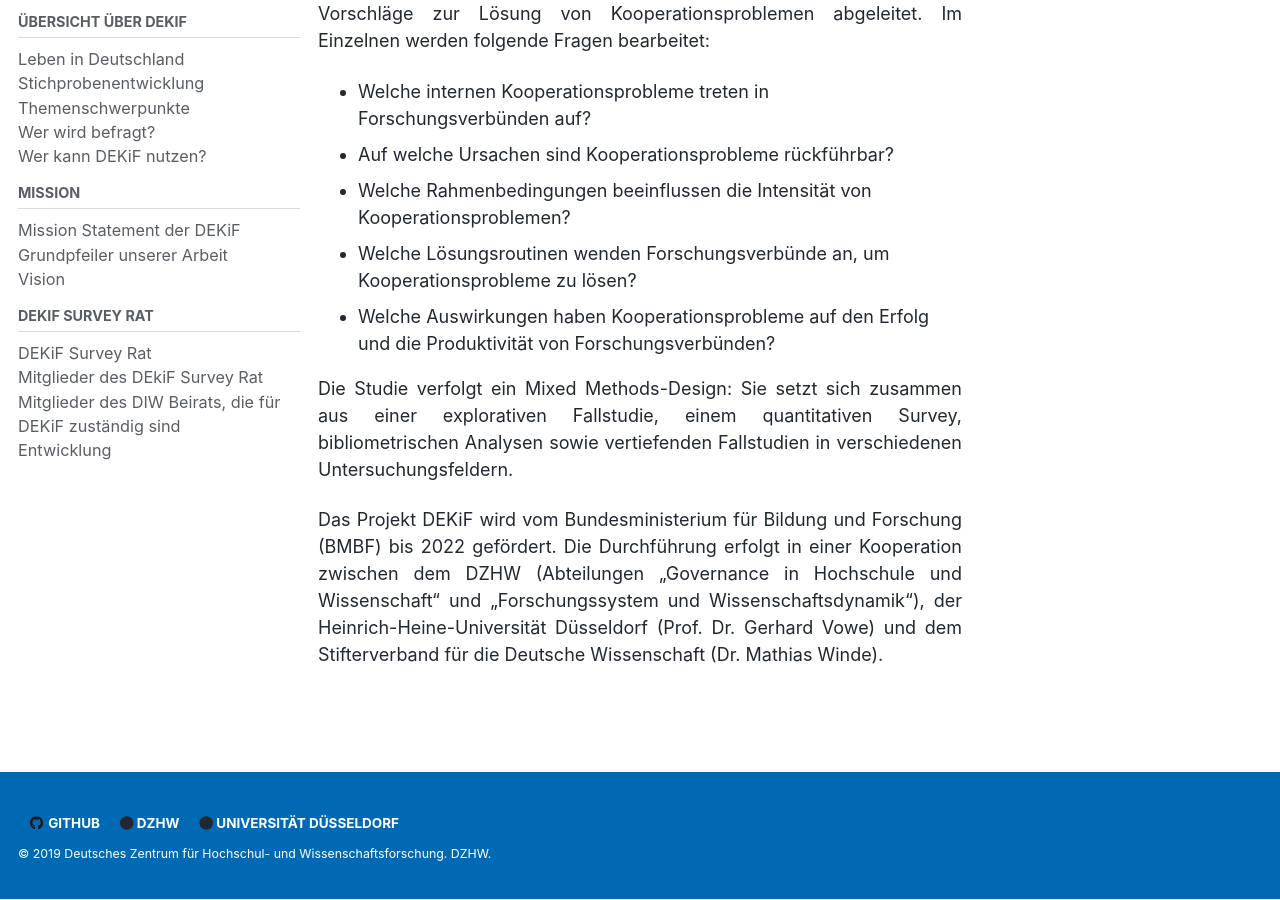
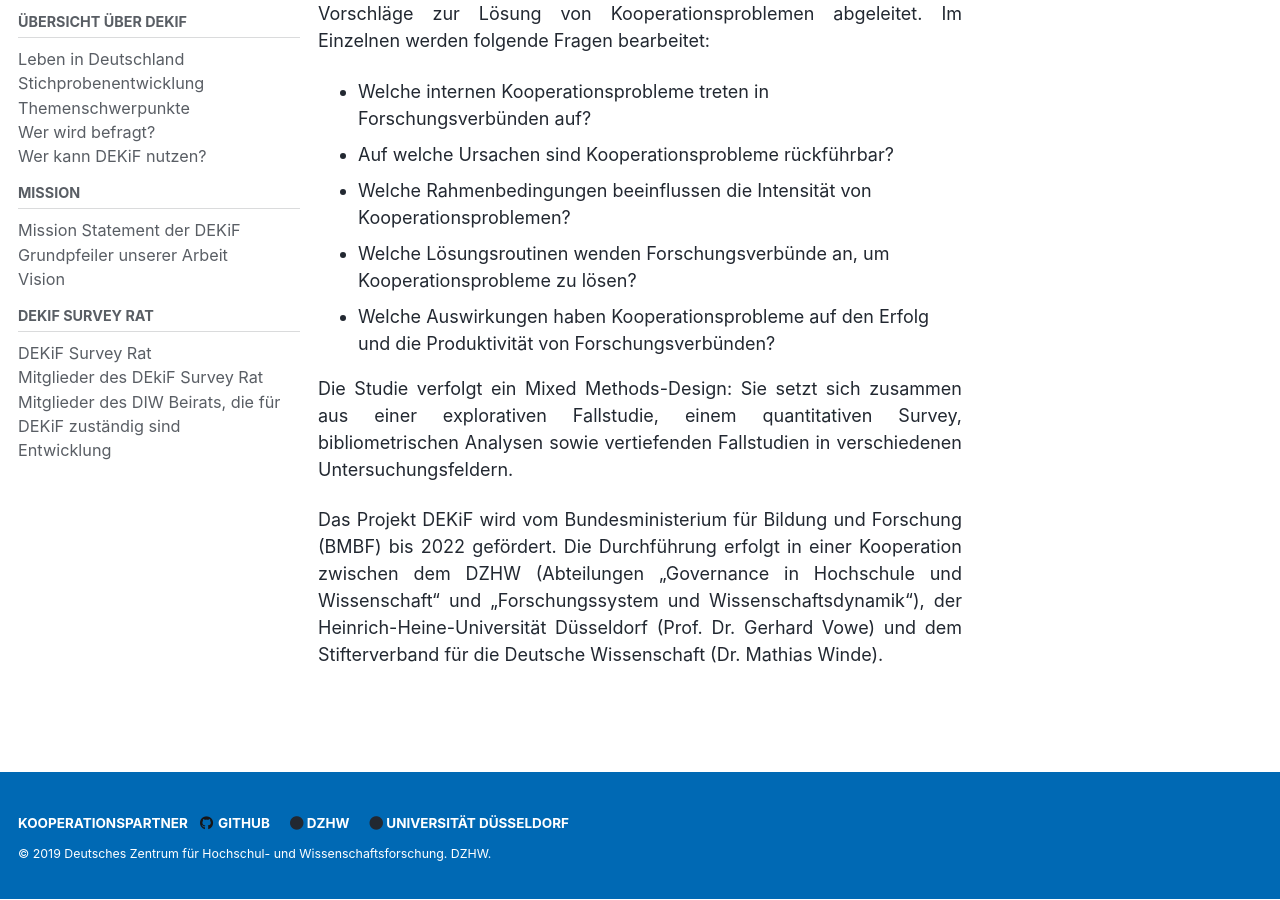
Before and after one commit to MalteHueckstaedt/Chernoff_Face, a Jekyll site: the page built from index.md, in a window 1280 px wide and 900 px high, scrolled down 349 px. Built offline with Jekyll 4.4.1, drawn with Linux system fonts in a browser that asks for light colours; cached includes are drawn as plain includes; nearby versions of some CDN libraries.

Commit message:
Add in empty_label: "Kooperationspartner"

```diff
--- a/_data/ui-text.yml
+++ b/_data/ui-text.yml
@@ -471,7 +471,7 @@ zh-HK:
 # ----------------
 de: &DEFAULT_DE
   skip_links                 :
-  empty_label                : ""
+  empty_label                : "Kooperationspartner"
   skip_primary_nav           :
   skip_content               :
   skip_footer                :
```
